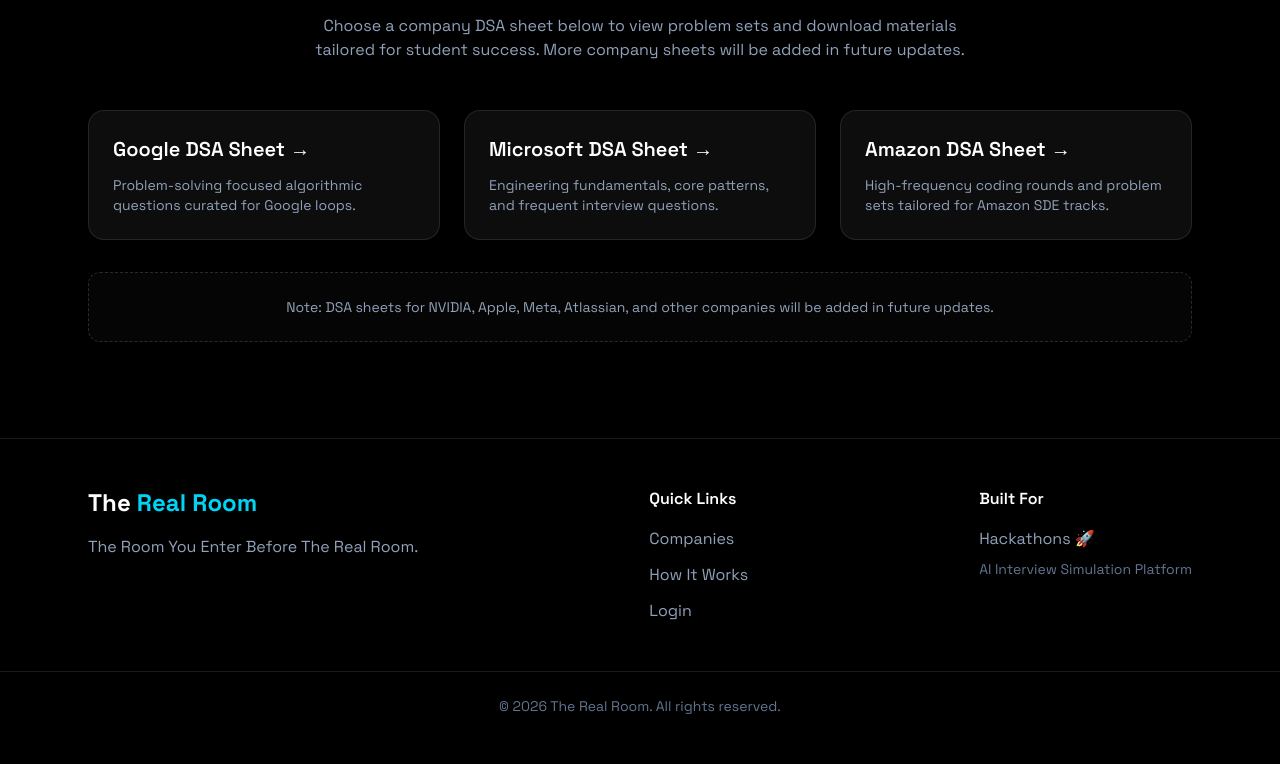
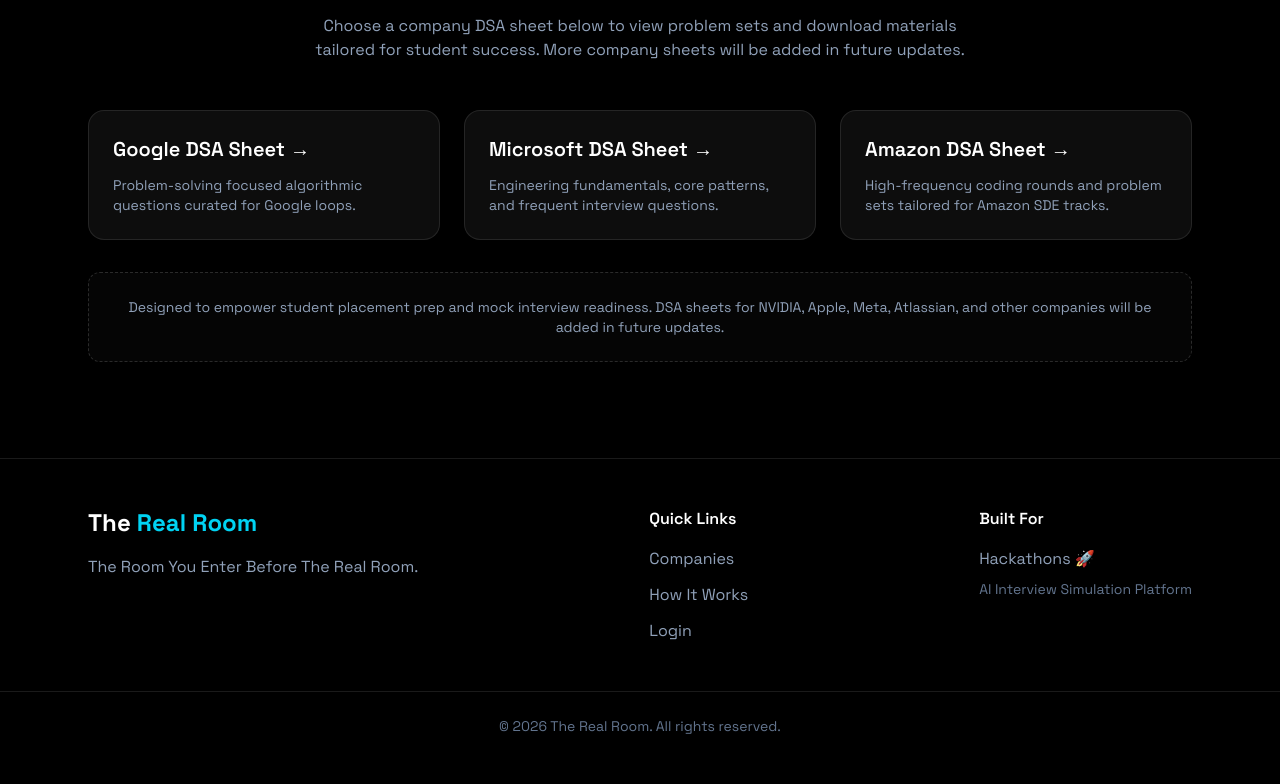
Before and after one commit to Soham-wq-tech/ADAMAS, a Next.js app in the folder frontend/: page / in a window 1280 px wide. Shown: the part 3259-4043 px from the top of the page. Built offline with nearby package versions, Linux system fonts and the light colour scheme; no server answers.

Commit message:
Update landing page copy for student mock interview prep

```diff
--- a/frontend/app/page.tsx
+++ b/frontend/app/page.tsx
@@ -215,7 +215,7 @@
 
         {/* Future Notice Row */}
         <div className="mt-8 rounded-xl border border-dashed border-white/15 bg-white/[0.02] p-6 text-center text-sm text-slate-400">
-          Note: DSA sheets for NVIDIA, Apple, Meta, Atlassian, and other companies will be added in future updates.
+          Designed to empower student placement prep and mock interview readiness. DSA sheets for NVIDIA, Apple, Meta, Atlassian, and other companies will be added in future updates.
         </div>
       </section>
 
```
